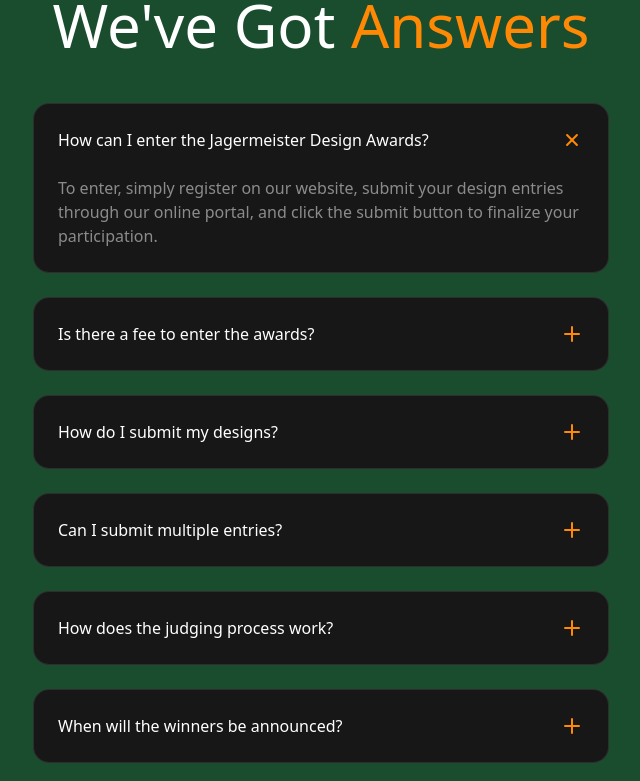
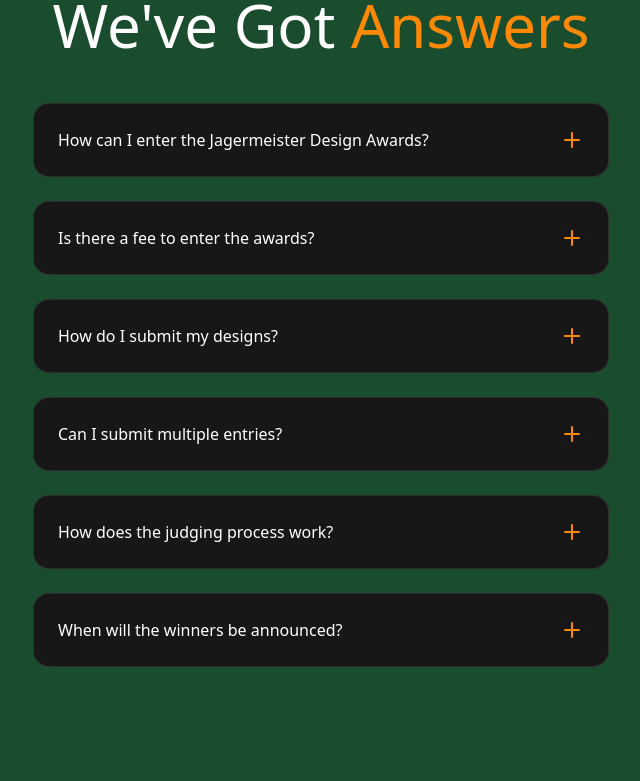
Before and after one commit to codedbytumelo/Jagermeister-final-app-v1, a Next.js app: page / in a window 1280 px wide. Shown: the part 4719-5500 px from the top of the page, without its empty margins (319-959 px from the left). Built offline with nearby package versions, Linux system fonts and the light colour scheme.

Commit message:
Fix FAQ unescaped characters and toggle icon

```diff
--- a/src/sections/Faqs.tsx
+++ b/src/sections/Faqs.tsx
@@ -1,5 +1,6 @@
 import Tag from "@/components/Tag";
 import { twMerge } from "tailwind-merge";
+import { useState } from "react";
 
 const faqs = [
     {
@@ -26,11 +27,15 @@
         question: "When will the winners be announced?",
         answer: "The winners will be announced at the awards ceremony, which will take place on 30 September 2025. Stay tuned for updates on our website and social media channels.",
     },
-
 ];
 
 export default function Faqs() {
-    const selectedIndex = 0;
+    const [openIndex, setOpenIndex] = useState<number | null>(null);
+
+    const toggleFAQ = (index: number) => {
+        setOpenIndex(openIndex === index ? null : index);
+    };
+
     return (
         <section className="py-24">
             <div className="container">
@@ -38,28 +43,37 @@
                     <Tag>Faqs</Tag>
                 </div>
                 <h2 className="text-4xl md:text-6xl font-medium mt-6 text-center max-w-xl mx-auto">
-                    Got Questions? We've Got{" "} <span className="text-orange-400">Answers</span>
+                    Got Questions? We&apos;ve Got{" "} <span className="text-orange-400">Answers</span>
                 </h2>
                 <div className="mt-12 flex flex-col gap-6 max-w-xl mx-auto">
-                    {faqs.map((faq, faqIndex) => (
+                    {faqs.map((faq, index) => (
                         <div
                             key={faq.question}
-                        className="bg-neutral-900 rounded-2xl border border-white/10 p-6 ">
+                            className="bg-neutral-900 rounded-2xl border border-white/10 p-6 cursor-pointer"
+                            onClick={() => toggleFAQ(index)}
+                        >
                             <div className="flex justify-between items-center">
                                 <h3 className="font-medium">{faq.question}</h3>
-                                <svg xmlns="http://www.w3.org/2000/svg"
-                                width="24" height="24"
-                                viewBox="0 0 24 24" fill="none"
+                                <svg
+                                    xmlns="http://www.w3.org/2000/svg"
+                                    width="24"
+                                    height="24"
+                                    viewBox="0 0 24 24"
+                                    fill="none"
                                     stroke="currentColor"
                                     strokeWidth="2"
                                     strokeLinecap="round"
                                     strokeLinejoin="round"
-                                className={twMerge("feather feather-plus text-orange-400 flex-shrink-0", selectedIndex === faqIndex && "rotate-45")}>
+                                    className={twMerge(
+                                        "feather feather-plus text-orange-400 flex-shrink-0 transition-transform duration-200",
+                                        openIndex === index && "rotate-45"
+                                    )}
+                                >
                                     <line x1="12" y1="5" x2="12" y2="19"></line>
                                     <line x1="5" y1="12" x2="19" y2="12"></line>
                                 </svg>
                             </div>
-                            <div className={twMerge("mt-6", selectedIndex !== faqIndex && "hidden" )}>
+                            <div className={twMerge("mt-6 transition-all duration-200", openIndex !== index && "hidden")}>
                                 <p className="text-white/50">{faq.answer}</p>
                             </div>
                         </div>
@@ -67,5 +81,5 @@
                 </div>
             </div>
         </section>
-    )
+    );
 }
```
Lines whose indentation alone changed are shown as unchanged.
